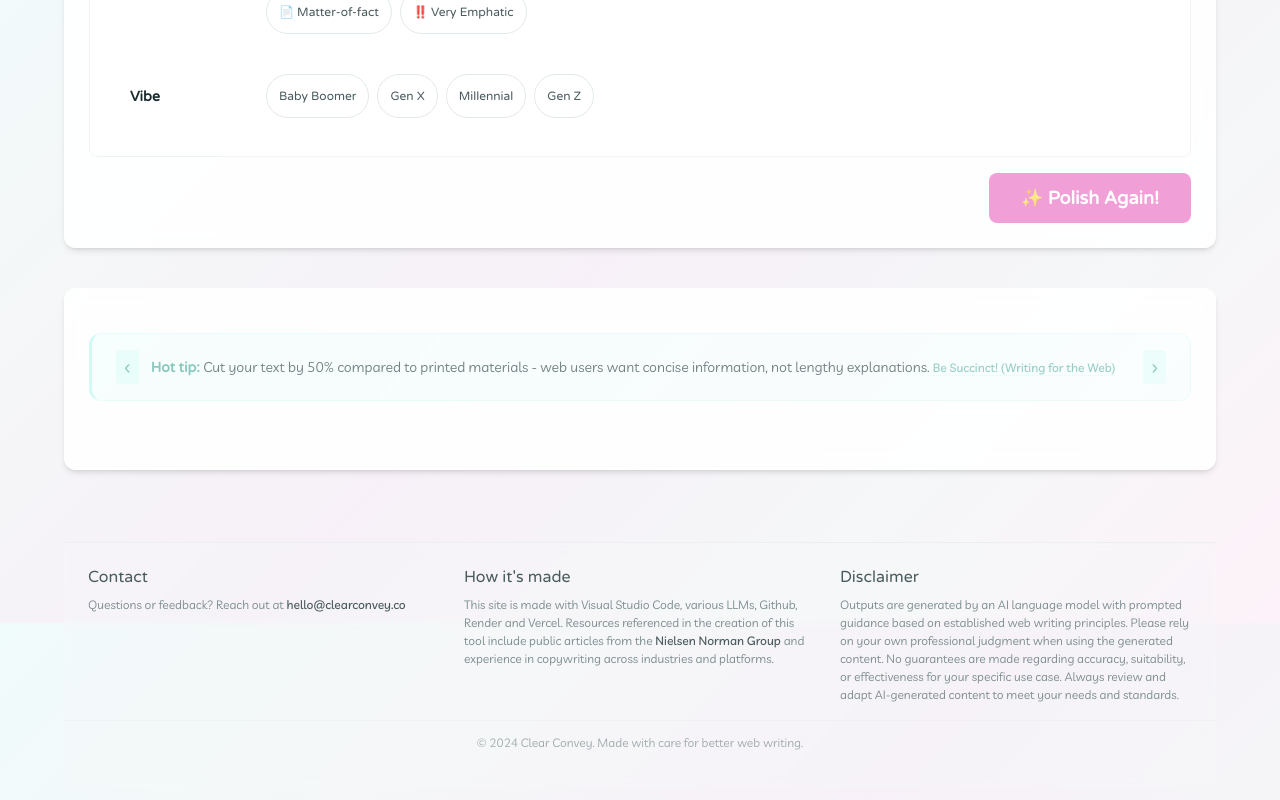
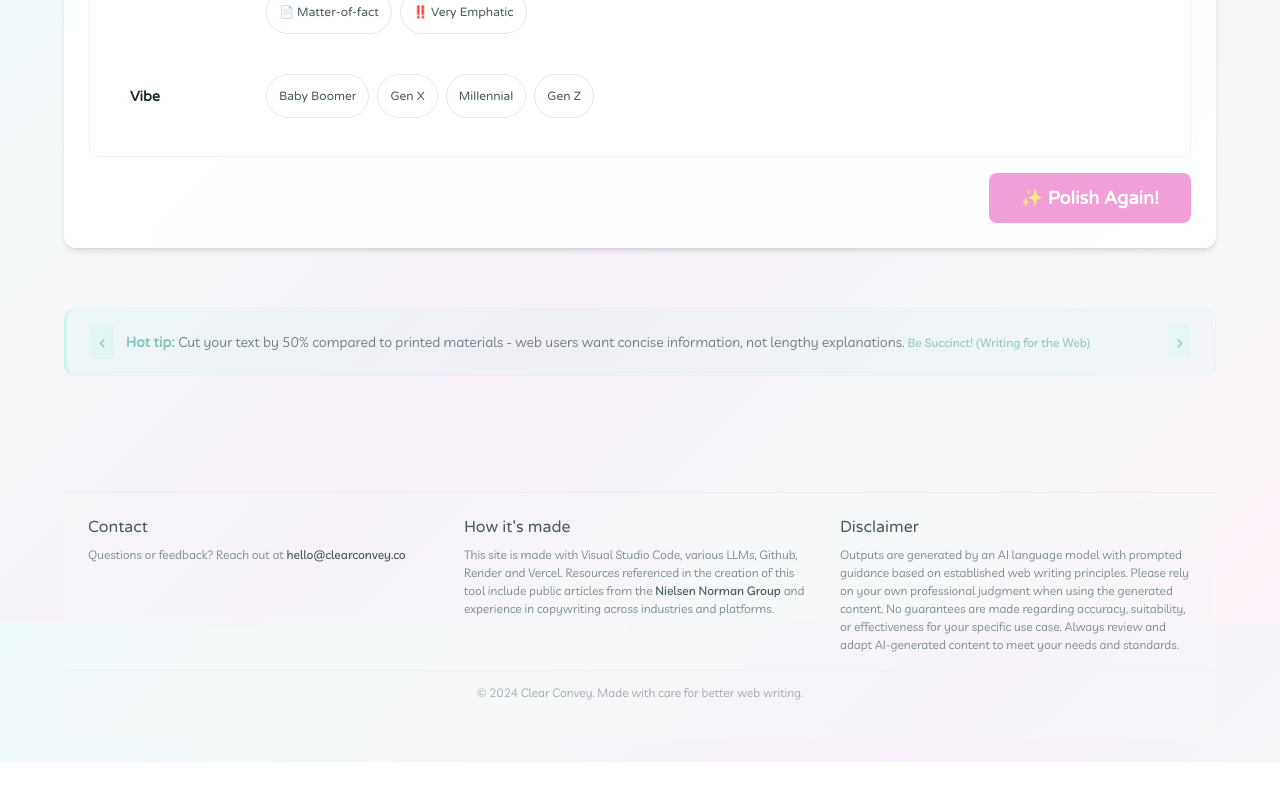
Before and after one commit to cd-space-dot-dot/web-copy-polisher-frontend, a React (Vite) app: page / in a window 1280 px wide. Shown: the part 1777-2577 px from the top of the page. After the commit the page ends 2539 px from the top, so only its background shows below. Built offline with nearby package versions, Linux system fonts and the light colour scheme; a web font is replaced by a local one.

Commit message:
messy fix to remove container around tips

```diff
--- a/src/components/Footer.jsx
+++ b/src/components/Footer.jsx
@@ -20,7 +20,6 @@ export function ProTipsSection() {
 
   return (
     <section className="section">
-      <div className="container-base">
     <div className="footer-tips">
         <div className="tip-container">
         <button
@@ -50,7 +49,6 @@ export function ProTipsSection() {
         >
             ›
         </button>
-          </div>
         </div>
       </div>
     </section>
```
Lines whose indentation alone changed are shown as unchanged.
